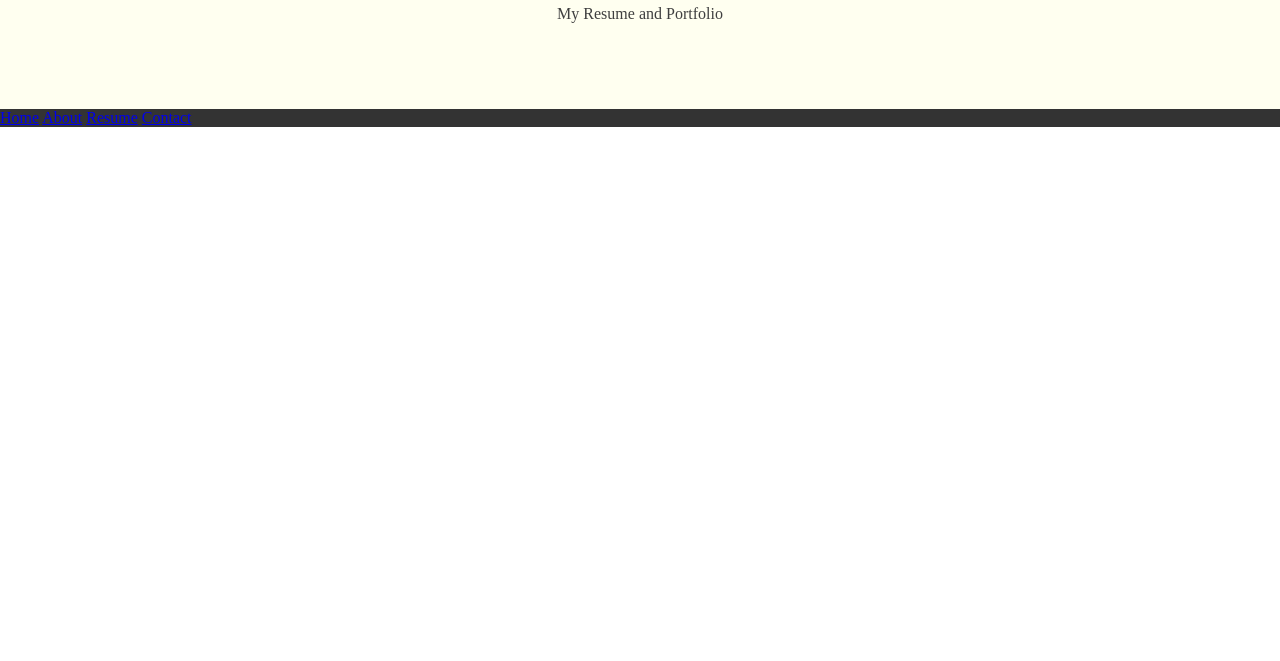
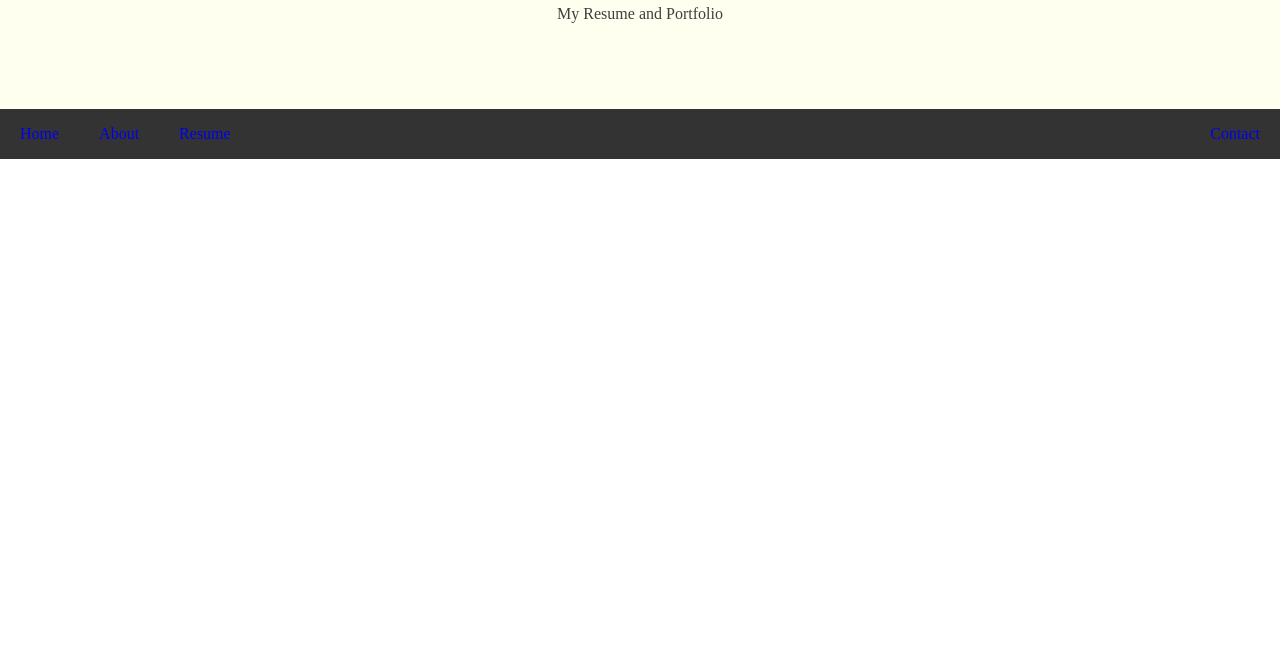
Before and after one commit to emmanuellakolade/emmanuellakolade.github.io, a plain HTML site: page index.html in a window 1280 px wide. Shown: the part 139-800 px from the top of the page. Drawn offline with Linux system fonts and the light colour scheme.

Commit message:
Update index.html

```diff
--- a/index.html
+++ b/index.html
@@ -29,6 +29,22 @@
     overflow: hidden;
     background-color: #333;
    }
+
+ .navbar a{
+    float: left;
+    text-align: center;
+    padding: 16px 20px;
+    text-decoration: none; /*removes underline from links*/
+  }
+
+ .navbar a.right { /*for right aligned links*/
+    float: right;
+ }
+
+ .navbar a:hover {
+    background-color: lightslategray; /*background color when hovering*/
+    color:blanchedalmond; /*text color when hovering*/
+ }
 
 
 </style>
```
